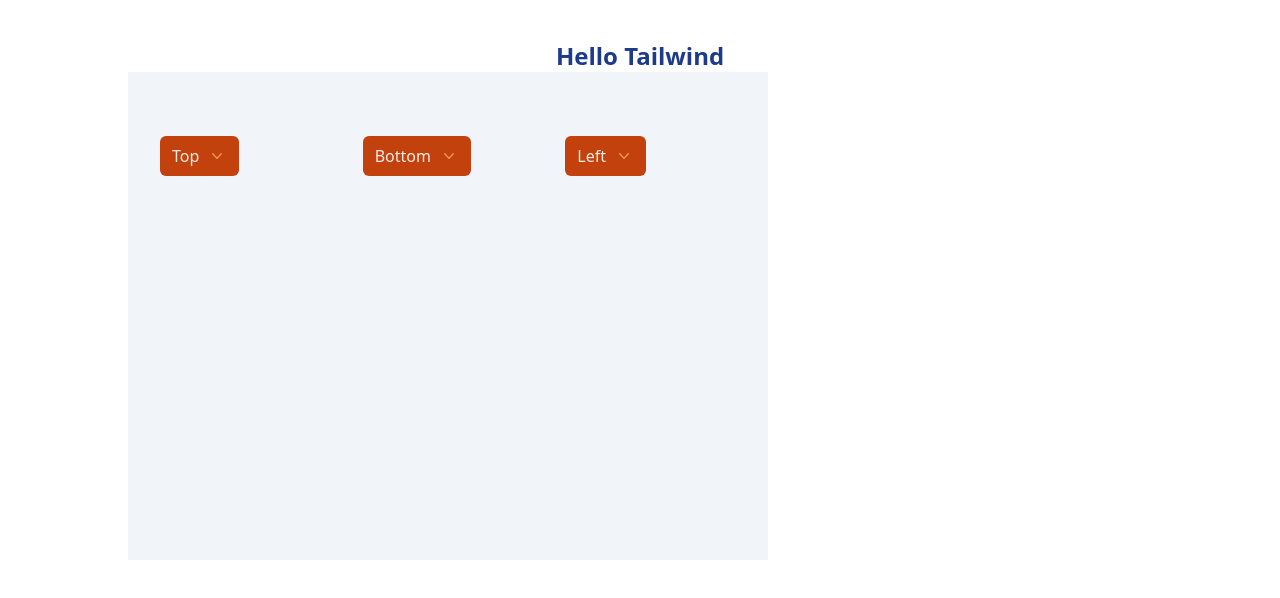
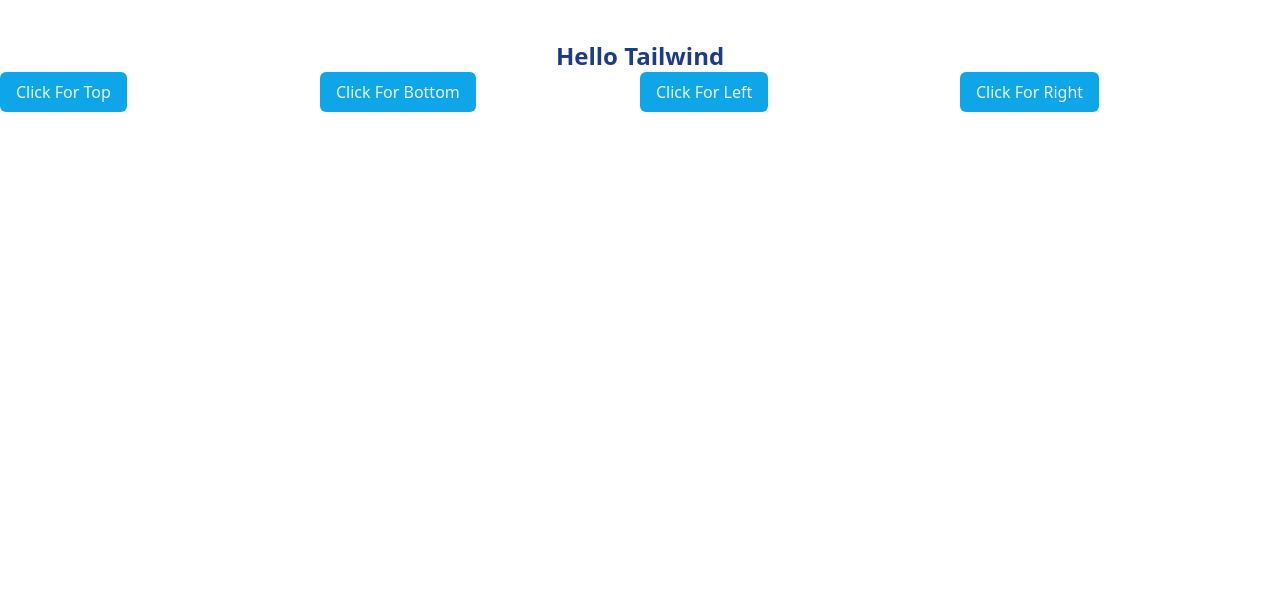
Before and after one commit to Jay3125/my-react-tailwind, a React (Create React App) app: page / in a window 1280 px wide. Shown: the top 598 px of the page. Built offline with nearby package versions, Linux system fonts and the light colour scheme.

Commit message:
popover update

```diff
--- a/src/App.tsx
+++ b/src/App.tsx
@@ -72,10 +72,13 @@
       </h1>
 
       <div className="flex justify-center">
-        <Accordion />
-        <div className="top-16 w-full max-w-sm px-4">
+        {/* <Accordion /> */}
 
-        </div>
+        <HUIPopover BgColor='bg-sky-500' children='Click For Top' content="Top" title="Top" placement = 'top'/>
+      <HUIPopover BgColor='bg-sky-500' children='Click For Bottom' placement='bottom' title='Bottom' content='Bottom' />
+      <HUIPopover BgColor='bg-sky-500' children='Click For Left' placement='left' title='Left' content='Left' />
+      <HUIPopover BgColor='bg-sky-500' children='Click For Right' placement='right' title='Right' content='Right' />
+
       </div>
     </div>
   );
--- a/src/components/Accordion.js
+++ b/src/components/Accordion.js
@@ -1,5 +1,6 @@
 // import { Disclosure } from '@headlessui/react'
 // import { ChevronUpIcon } from '@heroicons/react/20/solid'
+// import { HUIPopover } from './pages'
 import { HUIPopover } from './pages'
 import PopoverExample from './pages/Popovers'
 export default function Accordion() {
@@ -42,10 +43,14 @@
           )}
         </Disclosure>
       </div> */}
-      <PopoverExample label="Top" title="Top" placement = 'top'/>
-      <HUIPopover title='Bottom'/>
+      {/* <PopoverExample label="Top" title="Top" placement = 'top'/>
       <PopoverExample placement='bottom' title='Bottom' label='Bottom' />
       <PopoverExample placement='left' title='Left' label='Left' />
+      <PopoverExample placement='right' title='Right' label='Right' /> */}
+    <HUIPopover BgColor='bg-sky-500' children='Click For Top' content="Top" title="Top" placement = 'top'/>
+      <HUIPopover BgColor='bg-sky-500' children='Click For Bottom' placement='bottom' title='Bottom' content='Bottom' />
+      <HUIPopover BgColor='bg-sky-500' children='Click For Left' placement='left' title='Left' content='Left' />
+      <HUIPopover BgColor='bg-sky-500' children='Click For Right' placement='right' title='Right' content='Right' />
     </div>
   )
 }
--- a/src/components/pages/PopoverExample.tsx
+++ b/src/components/pages/PopoverExample.tsx
@@ -1,54 +1,74 @@
-import React from "react";
-import { Popover, Transition } from "@headlessui/react";
-import { ChevronDownIcon } from "@heroicons/react/20/solid";
-import { createPopper } from "@popperjs/core";
-import { Fragment, useState } from "react";
-import { usePopper } from "react-popper";
-import { Placement } from "popper.js";
+import { Fragment, ReactNode, useState } from 'react'
+import { Popover, Transition } from '@headlessui/react'
+import { createPopper } from '@popperjs/core'
+import { usePopper } from 'react-popper'
+// import { variant } from "../../utilities/types";
+// import { classVarients } from "../../utilities/color";
+import { Placement } from 'popper.js';
 
-import { ReactNode } from "react";
-import { Link } from "react-router-dom";
 interface Props {
   children?: ReactNode;
   className?: string;
   placement?: Placement;
-  title:string
-  content:string
+  // variant?: variant
+  size?: "none" | "sm" | "md" | "lg"
+  title?: string;
+  toggle?: string;
+  content?: string;
+  BgColor?:string
 }
 
-const PopoverExample = (props:Props) => {
+const PopoverExample = (props: Props) => {
+  const [referenceElement, setReferenceElement] =
+    useState<HTMLButtonElement | null>(null);
+  const [popperElement, setPopperElement] = useState<HTMLElement | null>(null);
+  const [arrowElement, setArrowElement] = useState<HTMLDivElement | null>(null);
 
-  const [referenceElement, setReferenceElement] = useState<HTMLButtonElement | null>(null);
-  const [popperElement, setPopperElement] = useState <HTMLElement | null>(null);
-  const [arrowElement, setArrowElement] = useState<HTMLDivElement | null>(null)
+
   const { styles, attributes } = usePopper(referenceElement, popperElement, {
     modifiers: [{ name: "arrow", options: { element: arrowElement } }],
-  })
+  });
 
   if (referenceElement && popperElement) {
     createPopper(referenceElement, popperElement, {
       placement: props.placement,
-    });;
+    });
+  }
+
+  // Bg color
+  // let BgColor = props.variant !== undefined  : ''
+  let ButtonSize = "py-2 px-4"
+  switch (props.size) {
+    case "none":
+      ButtonSize = ""
+      break
+    case "sm":
+      ButtonSize = "py-2 px-3 text-sm"
+      break
+    case "md":
+      ButtonSize = "py-3 px-5"
+      break
+    case "lg":
+      ButtonSize = "py-3 px-5 text-lg"
+      break
+    default:
+      ButtonSize = "py-2 px-4"
+  }
   return (
     <>
-      <div className="top-16 w-full max-w-sm px-4">
+      <div className="top-16 w-full ">
         <Popover className="relative">
           {({ open }) => (
             <>
-              <div className="flex gap-4">
+              <div className="flex">
                 <Popover.Button
                   type="button"
                   ref={setReferenceElement}
                   className={`
                     ${open ? "" : "text-opacity-90"}
-                  group inline-flex items-center rounded-md bg-orange-700 px-3 py-2 text-base font-medium text-white hover:text-opacity-100 focus:outline-none focus-visible:ring-2 focus-visible:ring-white focus-visible:ring-opacity-75`}
+                    group inline-flex items-center rounded-md ${props.BgColor} ${ButtonSize} text-base font-medium text-white hover:text-opacity-100 focus:outline-none focus-visible:ring-2 focus-visible:ring-white focus-visible:ring-opacity-75`}
                 >
-                  <span>{props.title}</span>
-                  <ChevronDownIcon
-                    className={`${open ? "" : "text-opacity-70"}
-                    ml-2 h-5 w-5 text-orange-300 transition duration-150 ease-in-out group-hover:text-opacity-80`}
-                    aria-hidden="true"
-                  />
+                  <span>{props.children}</span>
                 </Popover.Button>
               </div>
               <Transition
@@ -64,13 +84,12 @@
                   ref={setPopperElement}
                   style={styles.popper}
                   {...attributes.popper}
-                  className="absolute left-1/2 z-10 mt-3 w-auto max-w-sm -translate-x-1/2 transform px-4 sm:px-0 "
+                  className="absolute left-1/2 z-10 mt-3 w-auto max-w-sm -translate-x-1/2 transform px-4 sm:px-0 ml-2 mr-2"
                 >
                   <div className="overflow-hidden rounded-lg shadow-lg ring-1 ring-black ring-opacity-5">
                     <div className="relative grid gap-8 bg-white p-2 lg:grid-cols-1">
-
-                        <link
-                          href="#"
+                      <a
+                        href='#'
                         className="-m-3 px-4 flex items-center rounded-lg p-2 transition duration-150 ease-in-out hover:bg-gray-50 focus:outline-none focus-visible:ring focus-visible:ring-orange-500 focus-visible:ring-opacity-50"
                       >
                         <div className="">
@@ -78,11 +97,11 @@
                             {props.content}
                           </p>
                         </div>
-                        </link>
+                      </a>
 
                       <div ref={setArrowElement} style={styles.arrow} />
                     </div>
-                    <div ref={setArrowElement} style={styles.arrow} />
+
                   </div>
                 </Popover.Panel>
               </Transition>
@@ -93,5 +112,5 @@
     </>
   );
 };
-}
-export default PopoverExample
+
+export default PopoverExample;
--- a/src/components/pages/Popovers.js
+++ b/src/components/pages/Popovers.js
@@ -3,7 +3,6 @@
 import { createPopper } from '@popperjs/core'
 import { Fragment, useState } from 'react'
 import { usePopper } from 'react-popper'
-import { Link } from 'react-router-dom'
 
 
 
@@ -32,11 +31,7 @@
                 group inline-flex items-center rounded-md bg-orange-700 px-3 py-2 text-base font-medium text-white hover:text-opacity-100 focus:outline-none focus-visible:ring-2 focus-visible:ring-white focus-visible:ring-opacity-75`}
             >
               <span>{props.label}</span>
-              <ChevronDownIcon
-                className={`${open ? '' : 'text-opacity-70'}
-                  ml-2 h-5 w-5 text-orange-300 transition duration-150 ease-in-out group-hover:text-opacity-80`}
-                aria-hidden="true"
-              />
+
             </Popover.Button>
 
           </div>
```
Lines whose indentation alone changed are shown as unchanged.
